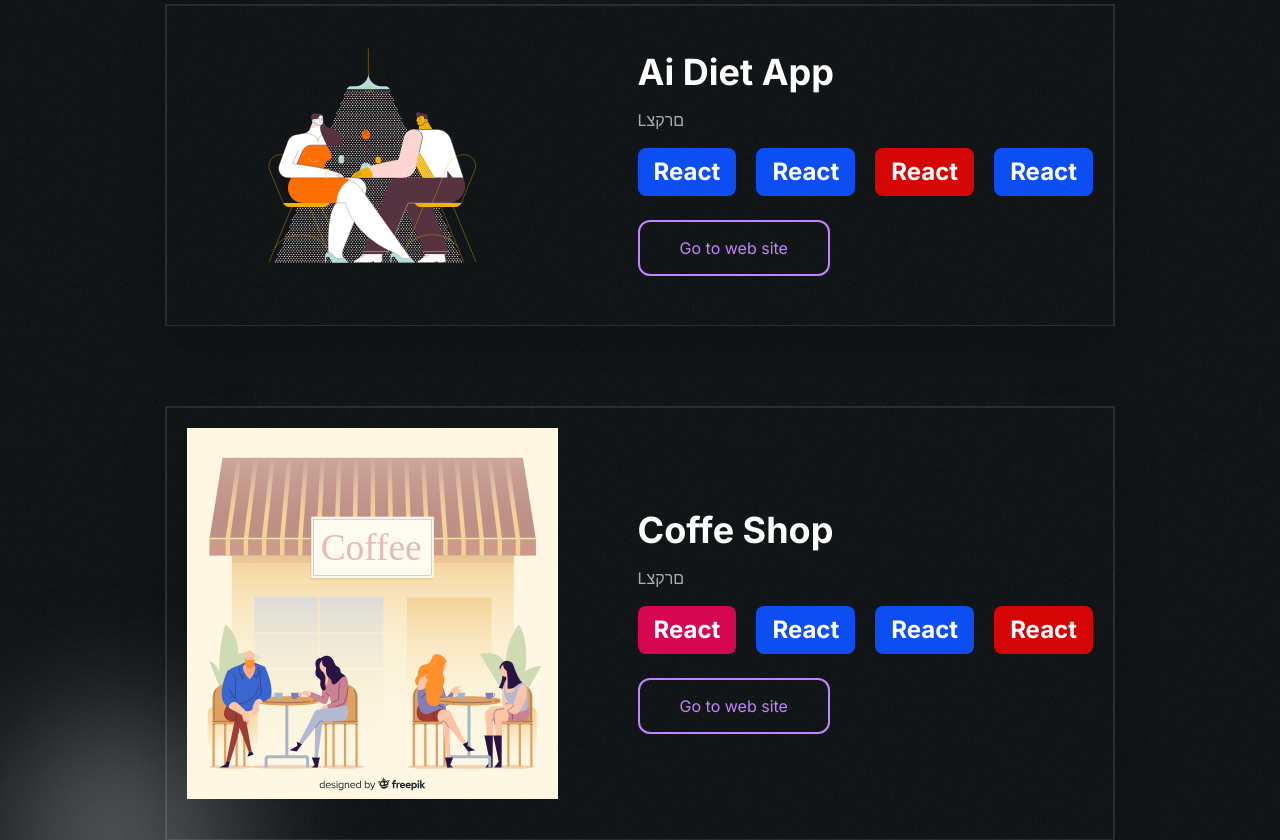
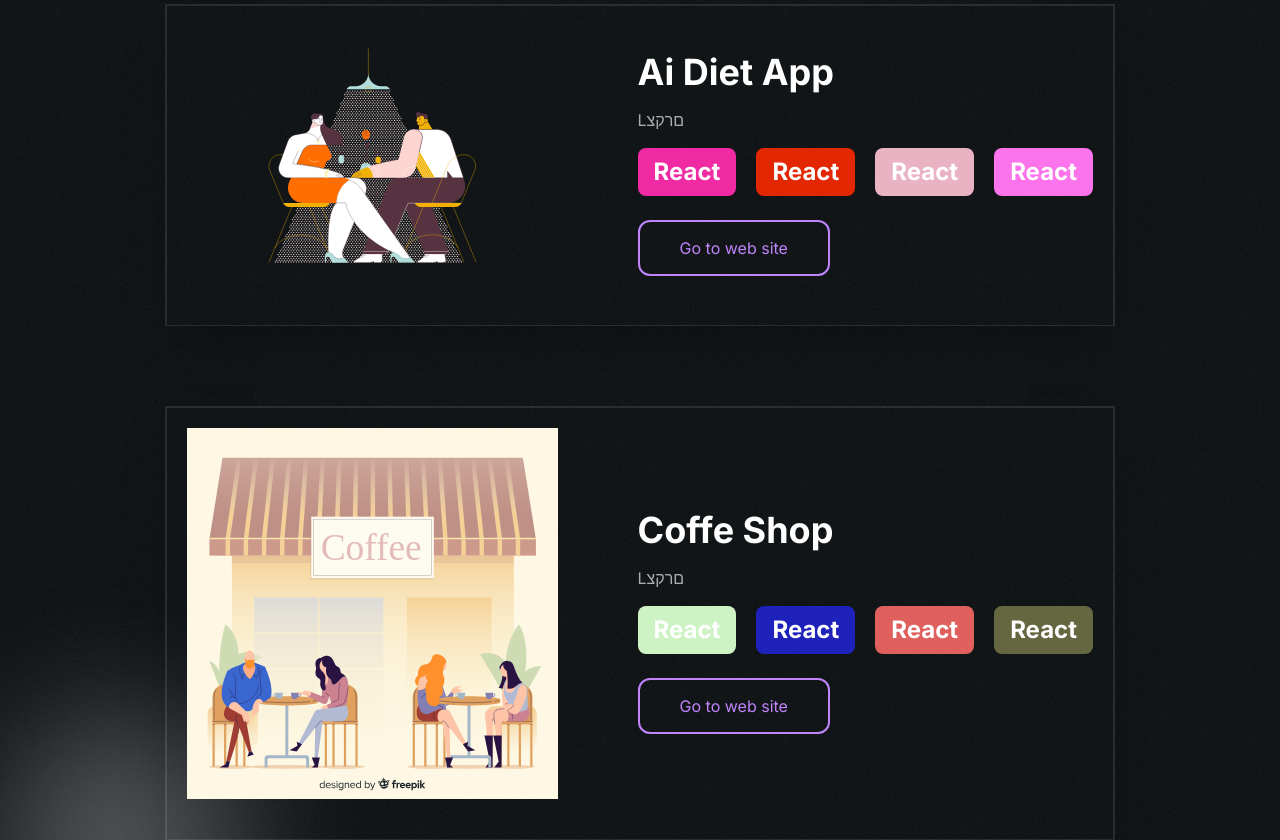
Before and after one commit to henrix494/portfolionew, a Next.js app: page /1 in a window 1280 px wide. Shown: the part 980-1820 px from the top of the page. Built offline with nearby package versions, Linux system fonts and the light colour scheme.

Commit message:
added random hex gen

```diff
--- a/components/projects/ProjectCard.tsx
+++ b/components/projects/ProjectCard.tsx
@@ -1,4 +1,5 @@
-import React from "react";
+"use client";
+import React, { useState, useEffect } from "react";
 import Image from "next/image";
 import { Locale } from "@/i18n-config";
 import Link from "next/link";
@@ -16,13 +17,42 @@ export default function ProjectCard({
   img: string;
   href: string;
 }) {
-  console.log(href);
-  const colors = ["#0D4EF3", "#D70606", "#D70651"];
-  const pickRandomColor = () => {
-    return colors[Math.floor(Math.random() * colors.length)];
-  };
+  const [colors, setColors] = useState<string[]>([]);
 
-  const randomColor = pickRandomColor();
+  function randomColorUtility(length: number) {
+    return Math.floor(Math.random() * length);
+  }
+
+  function hexy() {
+    const hex = [
+      "0",
+      "1",
+      "2",
+      "3",
+      "4",
+      "5",
+      "6",
+      "7",
+      "8",
+      "9",
+      "A",
+      "B",
+      "C",
+      "D",
+      "E",
+      "F",
+    ];
+    let hexColor = "#";
+    for (let i = 0; i < 6; i++) {
+      hexColor += hex[randomColorUtility(hex.length)];
+    }
+    return hexColor;
+  }
+
+  useEffect(() => {
+    const initialColors = Array.from({ length: 4 }, hexy);
+    setColors(initialColors);
+  }, []);
 
   return (
     <div>
@@ -39,30 +69,15 @@ export default function ProjectCard({
             </h3>
           </div>
           <div className="flex gap-5 pt-4">
-            <button
-              style={{ backgroundColor: pickRandomColor() }}
-              className="py-2 px-4 rounded-lg text-white font-bold text-2xl"
-            >
-              React
-            </button>
-            <button
-              style={{ backgroundColor: pickRandomColor() }}
-              className="py-2 px-4 rounded-lg text-white font-bold text-2xl"
-            >
-              React
-            </button>
-            <button
-              style={{ backgroundColor: pickRandomColor() }}
-              className="py-2 px-4 rounded-lg text-white font-bold text-2xl"
-            >
-              React
-            </button>
-            <button
-              style={{ backgroundColor: pickRandomColor() }}
-              className="py-2 px-4 rounded-lg text-white font-bold text-2xl"
-            >
-              React
-            </button>
+            {colors.map((color, index) => (
+              <button
+                key={index}
+                style={{ backgroundColor: color }}
+                className="py-2 px-4 rounded-lg text-white font-bold text-2xl"
+              >
+                React
+              </button>
+            ))}
           </div>
           <div className="mt-10">
             <Link
```
